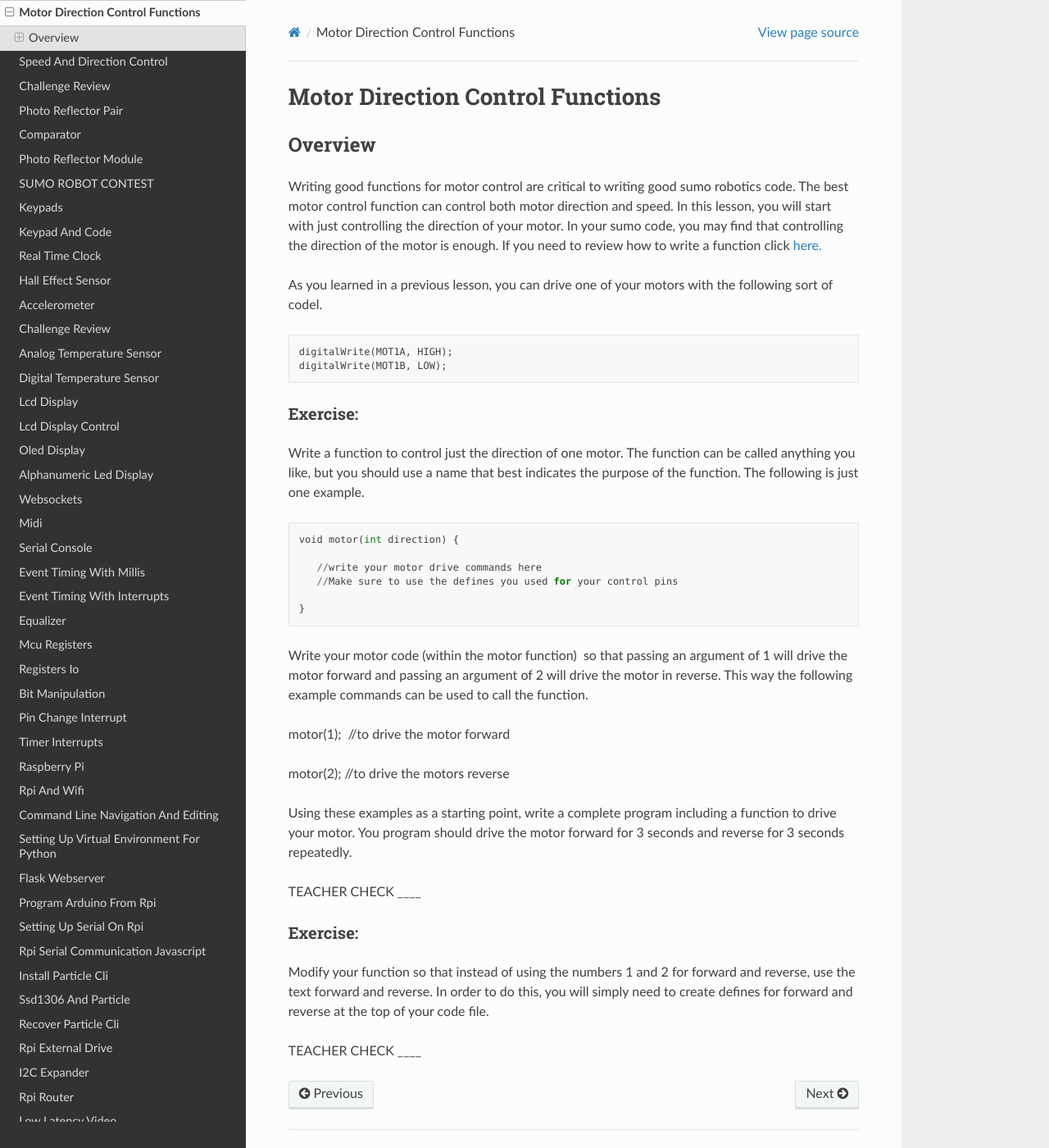
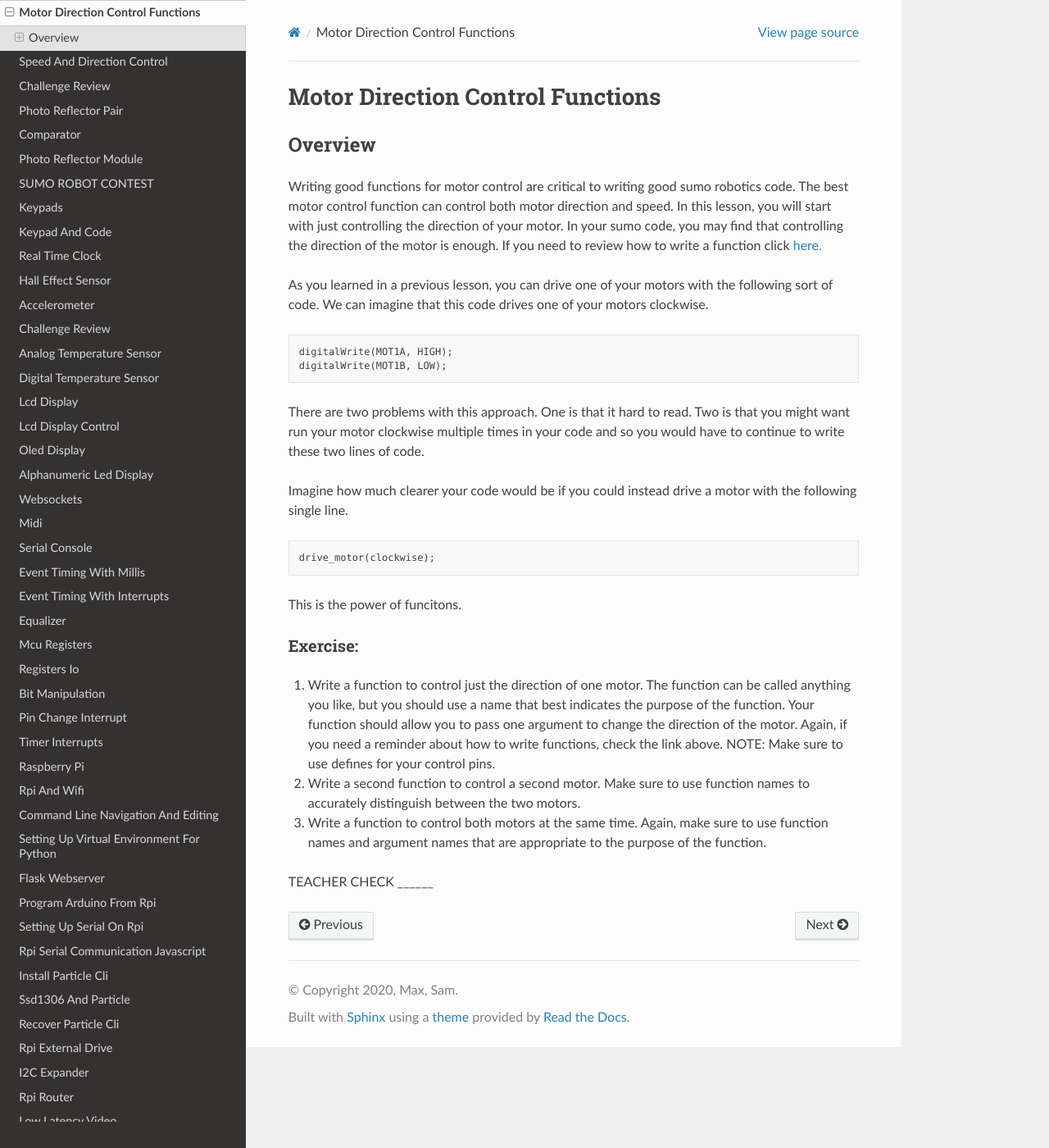
Before and after one commit to maxtkc/mvths-wiki, a Sphinx documentation site: the page built from docs/061-motor-direction-control-functions.rst, in a window 1280 px wide and 1400 px high. Shown: the whole window at 82% size. Built offline with Sphinx 7.4.7 and the Read the Docs theme 2.0.0, drawn with Linux system fonts in a browser that asks for light colours; pages that are not in the unit, such as notebooks, are missing from menus.

Commit message:
Update 061-motor-direction-control-functions.rst

```diff
--- a/docs/061-motor-direction-control-functions.rst
+++ b/docs/061-motor-direction-control-functions.rst
@@ -6,47 +6,30 @@ Overview
 
 Writing good functions for motor control are critical to writing good sumo robotics code. The best motor control function can control both motor direction and speed. In this lesson, you will start with just controlling the direction of your motor. In your sumo code, you may find that controlling the direction of the motor is enough. If you need to review how to write a function click `here. <https://mvths-wiki.readthedocs.io/en/latest/031-functions.html?highlight=functions#functions>`_
 
-As you learned in a previous lesson, you can drive one of your motors with the following sort of codel.
+As you learned in a previous lesson, you can drive one of your motors with the following sort of code. We can imagine that this code drives one of your motors clockwise.
 
 .. code::
 
     digitalWrite(MOT1A, HIGH);
     digitalWrite(MOT1B, LOW);
 
+There are two problems with this approach. One is that it hard to read. Two is that you might want run your motor clockwise multiple times in your code and so you would have to continue to write these two lines of code.
 
+Imagine how much clearer your code would be if you could instead drive a motor with the following single line.
+
+.. code::
+
+   drive_motor(clockwise);
+
+This is the power of funcitons.
 
 Exercise:
 ~~~~~~~~~
 
-Write a function to control just the direction of one motor. The function can be called anything you like, but you should use a name that best indicates the purpose of the function. The following is just one example.
+#. Write a function to control just the direction of one motor. The function can be called anything you like, but you should use a name that best indicates the purpose of the function. Your function should allow you to pass one argument to change the direction of the motor. Again, if you need a reminder about how to write functions, check the link above. NOTE: Make sure to use defines for your control pins.
 
-.. code::
+#. Write a second function to control a second motor. Make sure to use function names to accurately distinguish between the two motors.
 
-   void motor(int direction) {
+#. Write a function to control both motors at the same time. Again, make sure to use function names and argument names that are appropriate to the purpose of the function.
 
-      //write your motor drive commands here
-      //Make sure to use the defines you used for your control pins
-
-   }
-
-Write your motor code (within the motor function)  so that passing an argument of 1 will drive the motor forward and passing an argument of 2 will drive the motor in reverse. This way the following example commands can be used to call the function.
-
-motor(1);  //to drive the motor forward
-
-motor(2); //to drive the motors reverse
-
-Using these examples as a starting point, write a complete program
-including a function to drive your motor. You program should drive the
-motor forward for 3 seconds and reverse for 3 seconds repeatedly.
-
-TEACHER CHECK \_\_\_\_
-
-Exercise:
-~~~~~~~~~
-
-Modify your function so that instead of using the numbers 1 and 2 for
-forward and reverse, use the text forward and reverse. In order to do
-this, you will simply need to create defines for forward and reverse at
-the top of your code file.
-
-TEACHER CHECK \_\_\_\_
+TEACHER CHECK ______
```
